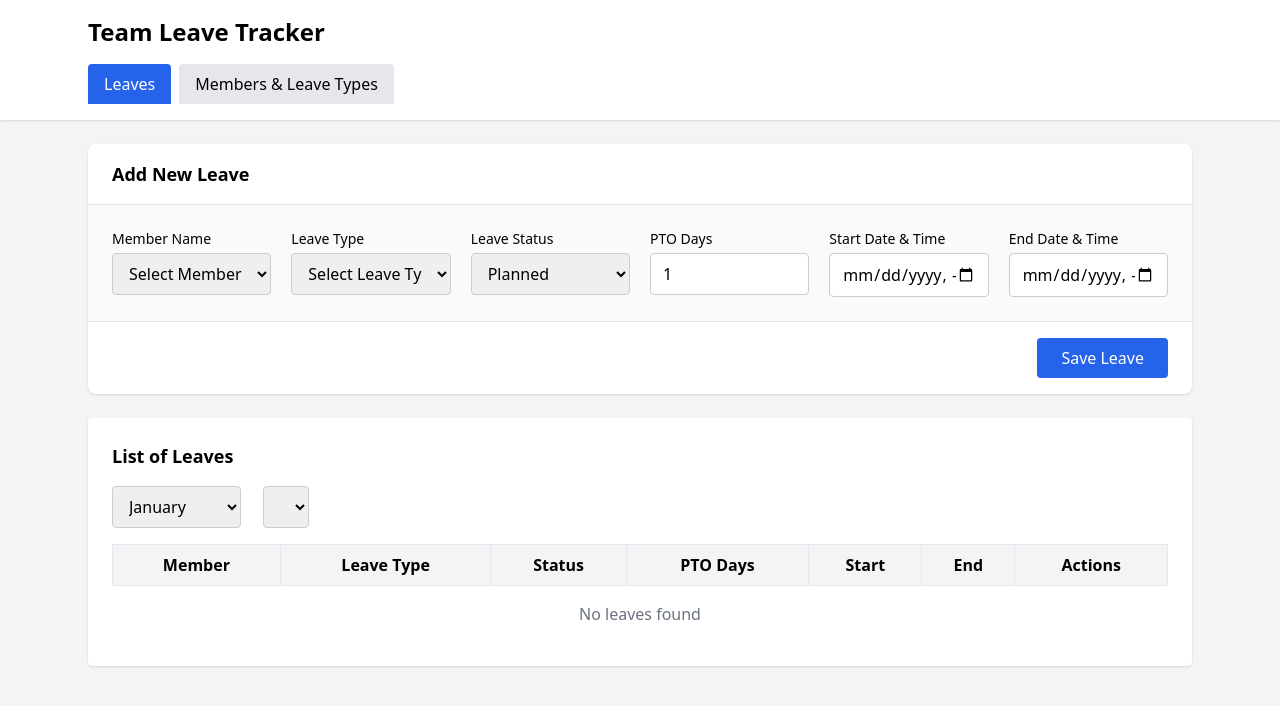
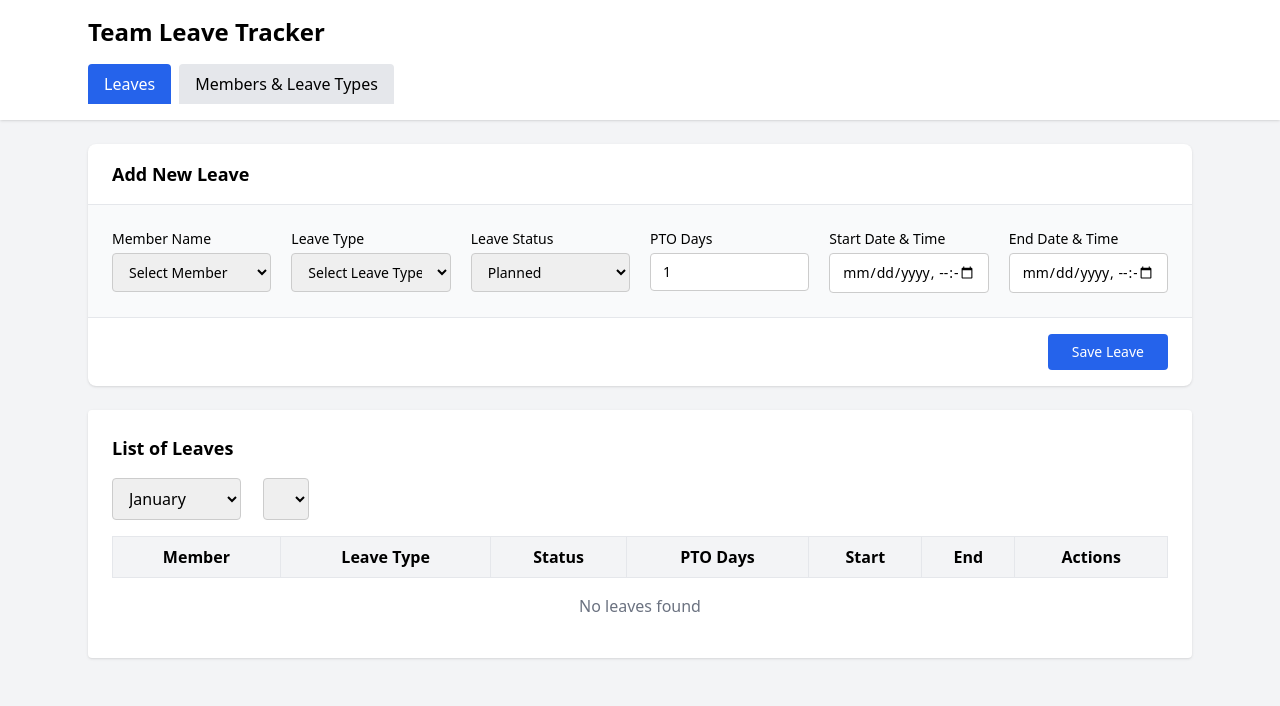
Before and after one commit to pinaki-GH/leave-tracker, a Next.js app: page / in a window 1280 px wide. Shown: the top 706 px of the page. Built offline with nearby package versions, Linux system fonts and the light colour scheme.

Commit message:
Update LeaveForm.tsx

```diff
--- a/components/LeaveForm.tsx
+++ b/components/LeaveForm.tsx
@@ -9,7 +9,6 @@ type Props = {
   onUpdate: (leave: Leave) => void;
   editingLeave: Leave | null;
   onCancelEdit: () => void;
-  selectedYear: number;
 };
 
 export default function LeaveForm({
@@ -17,7 +16,6 @@ export default function LeaveForm({
   onUpdate,
   editingLeave,
   onCancelEdit,
-  selectedYear,
 }: Props) {
   const [members, setMembers] = useState<string[]>([]);
   const [types, setTypes] = useState<string[]>([]);
@@ -41,9 +39,6 @@ export default function LeaveForm({
       setForm(rest);
     }
   }, [editingLeave]);
-
-  const minDate = `${selectedYear}-01-01T00:00`;
-  const maxDate = `${selectedYear}-12-31T23:59`;
 
   const submit = () => {
     if (editingLeave) {
@@ -78,7 +73,7 @@ export default function LeaveForm({
               Member Name
             </label>
             <select
-              className="w-full border px-3 py-2 rounded"
+              className="w-full border px-3 py-2 rounded text-sm"
               value={form.memberName}
               onChange={e =>
                 setForm({ ...form, memberName: e.target.value })
@@ -97,7 +92,7 @@ export default function LeaveForm({
               Leave Type
             </label>
             <select
-              className="w-full border px-3 py-2 rounded"
+              className="w-full border px-3 py-2 rounded text-sm"
               value={form.leaveType}
               onChange={e =>
                 setForm({ ...form, leaveType: e.target.value })
@@ -116,7 +111,7 @@ export default function LeaveForm({
               Leave Status
             </label>
             <select
-              className="w-full border px-3 py-2 rounded"
+              className="w-full border px-3 py-2 rounded text-sm"
               value={form.status}
               onChange={e =>
                 setForm({
@@ -137,7 +132,7 @@ export default function LeaveForm({
             </label>
             <input
               type="number"
-              className="w-full border px-3 py-2 rounded"
+              className="w-full border px-3 py-2 rounded text-sm"
               value={form.ptoDays}
               onChange={e =>
                 setForm({ ...form, ptoDays: +e.target.value })
@@ -152,9 +147,7 @@ export default function LeaveForm({
             </label>
             <input
               type="datetime-local"
-              min={minDate}
-              max={maxDate}
-              className="w-full border px-3 py-2 rounded"
+              className="w-full border px-3 py-2 rounded text-sm"
               value={form.startDate}
               onChange={e =>
                 setForm({ ...form, startDate: e.target.value })
@@ -169,9 +162,7 @@ export default function LeaveForm({
             </label>
             <input
               type="datetime-local"
-              min={minDate}
-              max={maxDate}
-              className="w-full border px-3 py-2 rounded"
+              className="w-full border px-3 py-2 rounded text-sm"
               value={form.endDate}
               onChange={e =>
                 setForm({ ...form, endDate: e.target.value })
@@ -185,14 +176,14 @@ export default function LeaveForm({
         {editingLeave && (
           <button
             onClick={onCancelEdit}
-            className="border px-4 py-2 rounded"
+            className="border px-4 py-2 rounded text-sm"
           >
             Cancel
           </button>
         )}
         <button
           onClick={submit}
-          className="bg-blue-600 text-white px-6 py-2 rounded"
+          className="bg-blue-600 text-white px-6 py-2 rounded text-sm"
         >
           {editingLeave ? "Update Leave" : "Save Leave"}
         </button>
```
